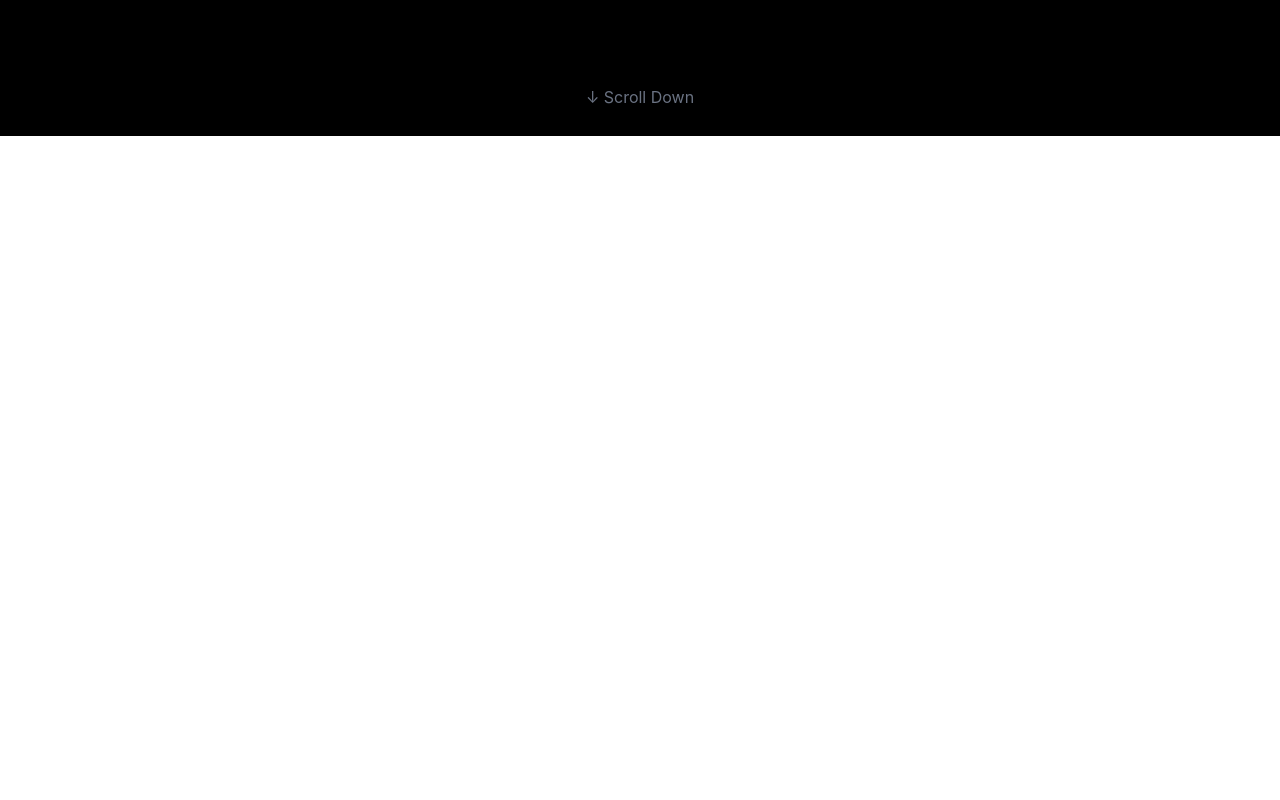
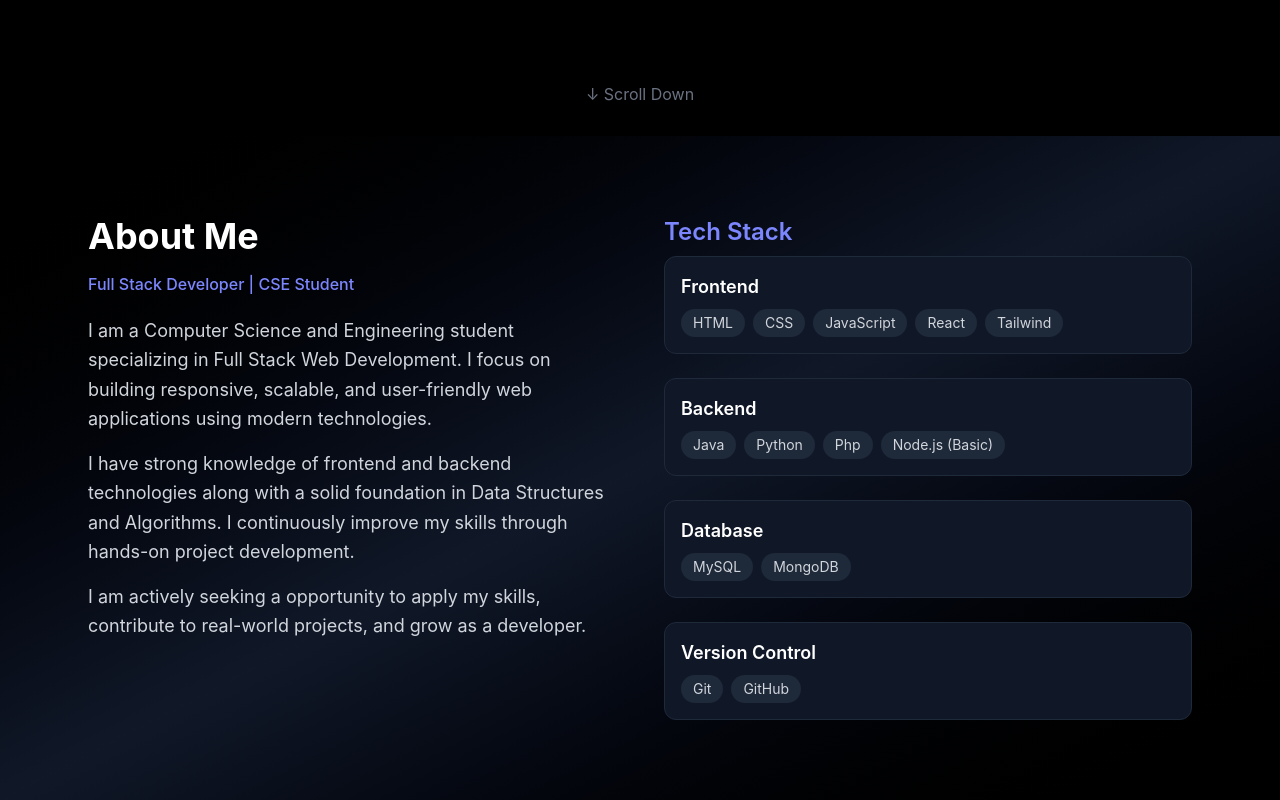
Before and after one commit to Nivashini-m-2102/Portfolio, a React app: page / in a window 1280 px wide. Shown: the part 672-1472 px from the top of the page. Before the commit the page ends 808 px from the top, so only its background shows below. Built offline with nearby package versions, Linux system fonts and the light colour scheme; the HTML template or start-up script is replaced by a standard one.

Commit message:
Updated About section with tech stack UI and improved portfolio design

```diff
--- a/src/App.jsx
+++ b/src/App.jsx
@@ -1,11 +1,13 @@
 import Navbar from "./components/Navbar";
 import Hero from "./components/Hero";
+import About from "./components/About";
 
 function App() {
   return (
     <div className="bg-black text-white min-h-screen">
       <Navbar />
       <Hero />
+      <About />
     </div>
   );
 }
--- /dev/null
+++ b/src/components/about.jsx
@@ -0,0 +1,82 @@
+import { motion } from "framer-motion";
+
+export default function About() {
+  const tech = {
+    Frontend: ["HTML", "CSS", "JavaScript", "React", "Tailwind"],
+    Backend: ["Java", "Python","Php" ,"Node.js (Basic)"],
+    Database: ["MySQL", "MongoDB"],
+    "Version Control": ["Git", "GitHub"],
+  };
+
+  return (
+    <section className="w-full py-20 bg-gradient-to-br from-black via-gray-900 to-black text-white">
+
+      <div className="max-w-6xl mx-auto px-6 grid md:grid-cols-2 gap-12 items-start">
+
+        {/* LEFT - ABOUT TEXT */}
+        <motion.div
+          initial={{ opacity: 0, x: -60 }}
+          whileInView={{ opacity: 1, x: 0 }}
+          transition={{ duration: 0.6 }}
+          viewport={{ once: true }}
+        >
+          <h2 className="text-4xl font-bold mb-4">About Me</h2>
+
+          <p className="text-indigo-400 font-medium mb-5">
+            Full Stack Developer | CSE Student
+          </p>
+
+          <p className="text-gray-300 text-lg leading-relaxed mb-4">
+            I am a Computer Science and Engineering student specializing in Full Stack Web Development.
+            I focus on building responsive, scalable, and user-friendly web applications using modern technologies.
+          </p>
+
+          <p className="text-gray-300 text-lg leading-relaxed mb-4">
+            I have strong knowledge of frontend and backend technologies along with a solid foundation in Data Structures and Algorithms.
+            I continuously improve my skills through hands-on project development.
+          </p>
+
+          <p className="text-gray-300 text-lg leading-relaxed">
+            I am actively seeking a opportunity to apply my skills, contribute to real-world projects, and grow as a developer.
+          </p>
+        </motion.div>
+
+        {/* RIGHT - TECH STACK */}
+        <motion.div
+          initial={{ opacity: 0, x: 60 }}
+          whileInView={{ opacity: 1, x: 0 }}
+          transition={{ duration: 0.6 }}
+          viewport={{ once: true }}
+          className="space-y-6"
+        >
+          <h3 className="text-2xl font-semibold text-indigo-400 mb-2">
+            Tech Stack
+          </h3>
+
+          {Object.entries(tech).map(([category, items], index) => (
+            <div
+              key={index}
+              className="bg-gray-900 border border-gray-800 rounded-xl p-4 hover:border-indigo-500 transition"
+            >
+              <h4 className="text-lg font-semibold mb-2 text-white">
+                {category}
+              </h4>
+
+              <div className="flex flex-wrap gap-2">
+                {items.map((skill, i) => (
+                  <span
+                    key={i}
+                    className="px-3 py-1 text-sm bg-gray-800 rounded-full text-gray-300 hover:bg-indigo-600 hover:text-white transition"
+                  >
+                    {skill}
+                  </span>
+                ))}
+              </div>
+            </div>
+          ))}
+        </motion.div>
+
+      </div>
+    </section>
+  );
+}
```
Also changed, not shown: src/assets/aboutphoto.jpeg (added).
